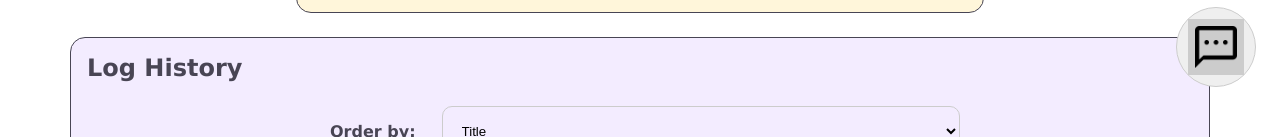
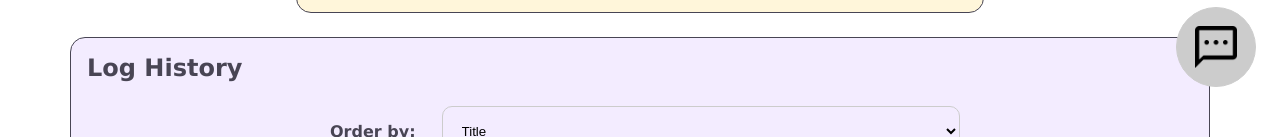
Before and after one commit to MaxCarmonaG/book-log-app, a website built with Parcel: page index.html in a window 1280 px wide. Shown: the part 689-826 px from the top of the page. Built offline with nearby package versions, Linux system fonts and the light colour scheme; some packages are replaced by stand-ins of ours; no server answers.

Commit message:
Fixing button

```diff
--- a/styles.css
+++ b/styles.css
@@ -278,6 +278,7 @@ body {
   position: fixed;
   bottom: 1.5rem;
   right: 1.5rem;
+  background-color: var(--color-gray);
 }
 
 .btn--chatbot img {
```
